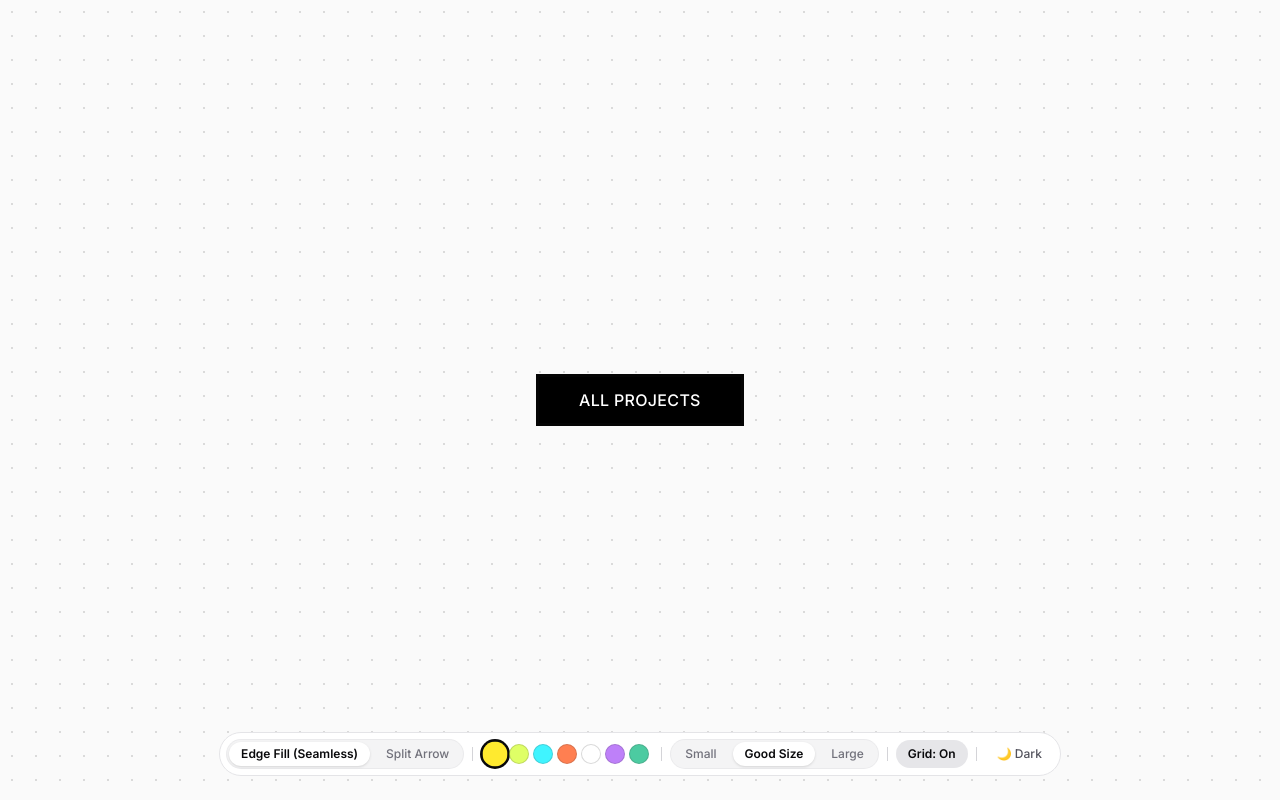
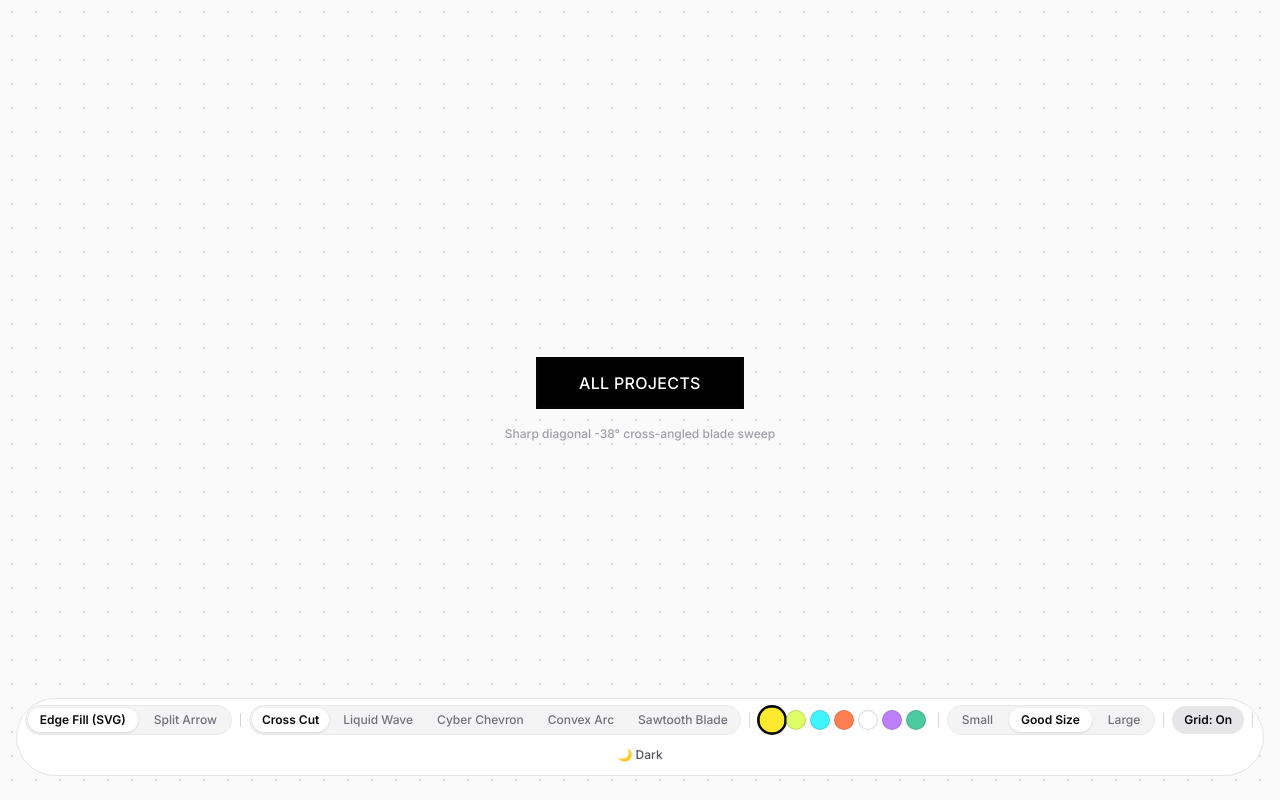
Before and after one commit to KhajeeMohammedZunaid/Zuris-All-Components, a Next.js app: page /stux-button in a window 1280 px wide. Built offline with nearby package versions, Linux system fonts and the light colour scheme.

Commit message:
Chnages in stux-butto-new-variationsn

```diff
--- a/app/stux-button/page.tsx
+++ b/app/stux-button/page.tsx
@@ -8,6 +8,8 @@ import {
   StuxColorScheme,
   StuxButtonSize,
   StuxButtonVariant,
+  StuxFillPattern,
+  STUX_SVG_PATTERNS,
 } from "@/components/buttons/stux-button";
 import { cn } from "@/lib/utils";
 
@@ -17,6 +19,7 @@ export default function StuxButtonPage() {
 
   const [isGrid, setIsGrid] = React.useState(true);
   const [variant, setVariant] = React.useState<StuxButtonVariant>("edge-fill");
+  const [fillPattern, setFillPattern] = React.useState<StuxFillPattern>("cross");
   const [size, setSize] = React.useState<StuxButtonSize>("default");
   const [colorScheme, setColorScheme] = React.useState<StuxColorScheme>("yellow");
 
@@ -47,6 +50,14 @@ export default function StuxButtonPage() {
     { key: "emerald", label: "Emerald", hex: "#10b981" },
   ];
 
+  const patterns: { key: StuxFillPattern; label: string }[] = [
+    { key: "cross", label: "Cross Cut" },
+    { key: "wave", label: "Liquid Wave" },
+    { key: "cyber", label: "Cyber Chevron" },
+    { key: "arc", label: "Convex Arc" },
+    { key: "zigzag", label: "Sawtooth Blade" },
+  ];
+
   return (
     <main
       className={cn(
@@ -61,14 +72,21 @@ export default function StuxButtonPage() {
       <motion.div
         layout
         transition={{ type: "spring", stiffness: 380, damping: 30 }}
-        className="flex flex-col items-center justify-center gap-6 z-10"
+        className="flex flex-col items-center justify-center gap-4 z-10"
       >
         <StuxButton
-          key={variant}
+          key={`${variant}-${fillPattern}`}
           variant={variant}
+          fillPattern={fillPattern}
           size={size}
           colorScheme={colorScheme}
         />
+
+        {variant === "edge-fill" && (
+          <p className="text-[12px] font-sans font-medium text-zinc-400 dark:text-zinc-500 m-0 select-none">
+            {STUX_SVG_PATTERNS[fillPattern]?.description}
+          </p>
+        )}
       </motion.div>
 
       {/* Floating Bottom Pill Controls: 100% Theme-Responsive */}
@@ -79,7 +97,7 @@ export default function StuxButtonPage() {
           <div className="inline-flex items-center gap-1 p-0.5 rounded-full bg-zinc-100 dark:bg-zinc-950/60 border border-zinc-200/60 dark:border-zinc-800/60">
             {(
               [
-                { key: "edge-fill", label: "Edge Fill (Seamless)" },
+                { key: "edge-fill", label: "Edge Fill (SVG)" },
                 { key: "default", label: "Split Arrow" },
               ] as const
             ).map((v) => {
@@ -112,6 +130,44 @@ export default function StuxButtonPage() {
               );
             })}
           </div>
+
+          {/* SVG Fill Pattern Switcher (Shown when Edge Fill is selected) */}
+          {variant === "edge-fill" && (
+            <>
+              <span className="w-px h-3.5 mx-0.5 bg-zinc-300 dark:bg-zinc-700" />
+              <div className="inline-flex items-center gap-1 p-0.5 rounded-full bg-zinc-100 dark:bg-zinc-950/60 border border-zinc-200/60 dark:border-zinc-800/60">
+                {patterns.map((p) => {
+                  const active = fillPattern === p.key;
+                  return (
+                    <button
+                      key={p.key}
+                      type="button"
+                      onClick={() => setFillPattern(p.key)}
+                      className={cn(
+                        "relative px-2.5 py-1 rounded-full transition-colors cursor-pointer select-none font-medium text-xs whitespace-nowrap",
+                        active
+                          ? "text-zinc-950 dark:text-white font-semibold"
+                          : "text-zinc-500 hover:text-zinc-900 dark:text-zinc-400 dark:hover:text-zinc-100"
+                      )}
+                    >
+                      {active && (
+                        <motion.span
+                          layoutId="active-pattern-pill"
+                          className="absolute inset-0 rounded-full bg-white dark:bg-zinc-800 shadow-sm"
+                          transition={{
+                            type: "spring",
+                            stiffness: 420,
+                            damping: 32,
+                          }}
+                        />
+                      )}
+                      <span className="relative z-10">{p.label}</span>
+                    </button>
+                  );
+                })}
+              </div>
+            </>
+          )}
 
           <span className="w-px h-3.5 mx-0.5 bg-zinc-300 dark:bg-zinc-700" />
 
--- a/components/buttons/stux-button.tsx
+++ b/components/buttons/stux-button.tsx
@@ -15,6 +15,7 @@ export type StuxColorScheme =
 
 export type StuxButtonSize = "sm" | "default" | "lg";
 export type StuxButtonVariant = "default" | "edge-fill";
+export type StuxFillPattern = "cross" | "wave" | "cyber" | "arc" | "zigzag";
 
 export interface StuxColorConfig {
   accentBg: string;
@@ -84,6 +85,41 @@ export const STUX_COLOR_SCHEMES: Record<StuxColorScheme, StuxColorConfig> = {
   },
 };
 
+/**
+ * Creative SVG Path Fills for the Edge-Fill Variant:
+ * All paths sweep horizontally from left to right with distinct leading contours.
+ */
+export const STUX_SVG_PATTERNS: Record<
+  StuxFillPattern,
+  { label: string; description: string; path: string }
+> = {
+  cross: {
+    label: "Cross Cut",
+    description: "Sharp diagonal -38° cross-angled blade sweep",
+    path: "M 0 0 L 126 0 L 94 100 L 0 100 Z",
+  },
+  wave: {
+    label: "Liquid Wave",
+    description: "Organic liquid fluid S-curve wave sweep",
+    path: "M 0 0 L 110 0 C 132 25, 88 75, 110 100 L 0 100 Z",
+  },
+  cyber: {
+    label: "Cyber Chevron",
+    description: "Futuristic tech chevron > cutting across",
+    path: "M 0 0 L 100 0 L 126 50 L 100 100 L 0 100 Z",
+  },
+  arc: {
+    label: "Convex Arc",
+    description: "Smooth parabolic convex dome curve",
+    path: "M 0 0 L 100 0 Q 126 50, 100 100 L 0 100 Z",
+  },
+  zigzag: {
+    label: "Sawtooth Blade",
+    description: "Geometric serrated zigzag tech cut",
+    path: "M 0 0 L 100 0 L 120 25 L 100 50 L 120 75 L 100 100 L 0 100 Z",
+  },
+};
+
 const SIZES: Record<
   StuxButtonSize,
   {
@@ -131,6 +167,7 @@ const SPRING_TRANSITION = {
 export interface StuxButtonProps
   extends Omit<HTMLMotionProps<"button">, "children"> {
   variant?: StuxButtonVariant;
+  fillPattern?: StuxFillPattern;
   menuOpen?: boolean;
   text?: string;
   size?: StuxButtonSize;
@@ -146,13 +183,14 @@ export interface StuxButtonProps
  * - Typography: Inter, 0 tracking, clean contrast.
  * - Variants:
  *   1. "default" (Split Arrow): Dual-arrow fly-through pass animation on right square endcap.
- *   2. "edge-fill" (Seamless Text-Only): No icon, zero gap between outer/inner border,
- *      and vibrant color fill sweeping on hover from top-left to right through the edges.
+ *   2. "edge-fill" (Seamless Text-Only with Creative SVG Paths): No icon, zero gap,
+ *      and creative SVG path fills (cross, wave, cyber, arc, zigzag) sweeping smoothly from left to right.
  */
 export const StuxButton = React.forwardRef<HTMLButtonElement, StuxButtonProps>(
   (
     {
       variant = "default",
+      fillPattern = "cross",
       menuOpen = false,
       onClick,
       text,
@@ -173,6 +211,7 @@ export const StuxButton = React.forwardRef<HTMLButtonElement, StuxButtonProps>(
     const isOpen = menuOpen;
     const cfg = SIZES[size] ?? SIZES.default;
     const scheme = STUX_COLOR_SCHEMES[colorScheme] ?? STUX_COLOR_SCHEMES.yellow;
+    const currentPattern = STUX_SVG_PATTERNS[fillPattern] ?? STUX_SVG_PATTERNS.cross;
 
     const handleClick = (e: React.MouseEvent<HTMLButtonElement>) => {
       onClick?.(e);
@@ -210,25 +249,6 @@ export const StuxButton = React.forwardRef<HTMLButtonElement, StuxButtonProps>(
           .stux-btn-${id}[aria-expanded="true"] .stux-arrow-clone {
             transform: translate(0, 0);
           }
-
-          /* --- Variant 2: Seamless Edge Fill (Steeper Cross-Angled Left-to-Right Sweep, Slower Physics) --- */
-          .stux-btn-${id} .stux-edge-fill-layer {
-            position: absolute;
-            top: -3px;
-            bottom: -3px;
-            left: -3px;
-            width: calc(100% + 140px);
-            pointer-events: none;
-            z-index: 0;
-            transform: translateX(-110%) skewX(-38deg);
-            transition: transform 0.85s cubic-bezier(0.22, 1, 0.36, 1);
-            will-change: transform;
-          }
-          .stux-btn-${id}:hover .stux-edge-fill-layer,
-          .stux-btn-${id}:focus-visible .stux-edge-fill-layer,
-          .stux-btn-${id}[aria-expanded="true"] .stux-edge-fill-layer {
-            transform: translateX(-40px) skewX(-38deg);
-          }
         `}</style>
 
         <motion.button
@@ -262,17 +282,25 @@ export const StuxButton = React.forwardRef<HTMLButtonElement, StuxButtonProps>(
         >
           {isEdgeFill ? (
             /* =========================================================================
-               VARIANT 2: SEAMLESS EDGE FILL (Text-only, Steeper Cross-Angled Left-to-Right)
+               VARIANT 2: SEAMLESS EDGE FILL (Creative SVG Paths, Pure Left-to-Right)
                ========================================================================= */
             <>
-              {/* Seamless Edge Fill Layer: Inset -3px, sweeps diagonally across from left to right */}
-              <div
-                className={cn(
-                  "stux-edge-fill-layer",
-                  scheme.accentBg,
-                  isOpen && "![transform:translateX(-40px)_skewX(-38deg)]"
-                )}
-              />
+              {/* Creative SVG Path Fill: Inset -3px to guarantee zero border gap */}
+              <div className="absolute -inset-[3px] overflow-hidden pointer-events-none z-0">
+                <svg
+                  viewBox="0 0 220 100"
+                  preserveAspectRatio="none"
+                  className={cn(
+                    "absolute top-0 bottom-0 left-0 h-full w-[220%] pointer-events-none will-change-transform",
+                    "transition-transform duration-[850ms] ease-[0.22,1,0.36,1]",
+                    "translate-x-[-58%] group-hover:translate-x-0 group-focus-visible:translate-x-0",
+                    isOpen && "!translate-x-0"
+                  )}
+                  style={{ fill: customAccent ?? scheme.accentHex }}
+                >
+                  <path d={currentPattern.path} />
+                </svg>
+              </div>
 
               {/* Text Container: Symmetrical balanced padding, crisp color transition */}
               <motion.p
```
